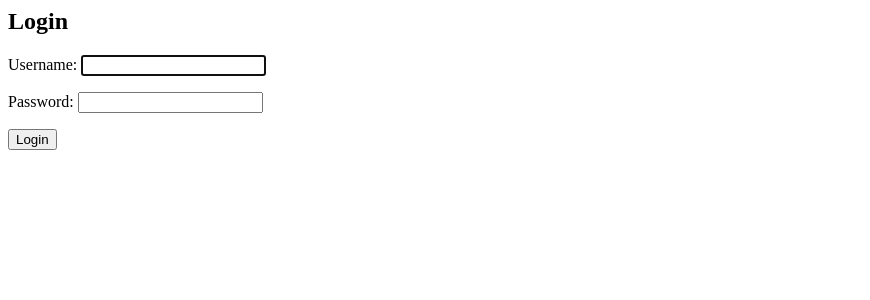
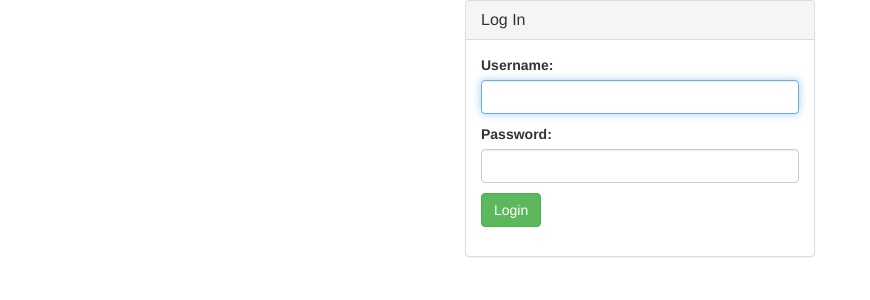
Before and after one commit to Angeluz-07/Tweets-Analysis-CMU-ESPOL, a Django app: page /login in a window 1280 px wide. Shown: the top 300 px of the page, without its empty margins (0-870 px from the left). Run offline with Django 3.2, Linux system fonts and the light colour scheme; some libraries are stand-ins or nearby versions.

Commit message:
feat: improve style of login and annotate.html

```diff
--- a/web_app/analisis/templates/login.html
+++ b/web_app/analisis/templates/login.html
@@ -1,9 +1,38 @@
-{% block title %} <h2>Login</h2>{% endblock %}
+<html>
+<head>
+<link crossorigin="anonymous" href="https://maxcdn.bootstrapcdn.com/bootstrap/3.3.7/css/bootstrap.min.css" integrity="sha384-BVYiiSIFeK1dGmJRAkycuHAHRg32OmUcww7on3RYdg4Va+PmSTsz/K68vbdEjh4u" rel="stylesheet" />
+</head>
+<body>
+<div class="container">
 
-{% block content %}
-  <form method="post">
-    {% csrf_token %}
-    {{ form.as_p }}
-    <button type="submit">Login</button>
-  </form>
-{% endblock %}
+<div class="col-md-4">
+</div>
+<div class="col-md-4">
+  <div class="login-panel panel panel-default">
+          <div class="panel-heading">
+              <h3 class="panel-title">Log In</h3>
+          </div>
+          <div class="panel-body">
+              <form role="form" method="post">
+              {% csrf_token %}
+                  <fieldset>
+                    {{ form.as_p }}
+                    <button type="submit">Login</button>
+                  </fieldset>
+              </form>
+          </div>
+      </div>
+  </div>
+</div>
+<div class="col-md-4">
+</div>
+</div>
+</body>
+<script>
+(function() {
+  document.querySelector("button[type='submit']").setAttribute('class','btn btn-success');
+  document.querySelector("input[type='text']").setAttribute('class','form-control');
+  document.querySelector("input[type='password']").setAttribute('class','form-control');
+})();
+</script>
+</html>
--- a/web_app/analisis/views.py
+++ b/web_app/analisis/views.py
@@ -72,6 +72,8 @@ def index(request):
 def annotate(request, relation_type: str):
     if relation_type not in ['Quote','Reply']:
         raise Http404()
+    if not request.user.is_authenticated:
+        return HttpResponse("User is not authenticated. Log in <a href='/login'>here</a>")
 
     user_id = request.user.id # User logged in
     tweet_relation = get_random_tweet_relation(relation_type, user_id)
```
Also changed, not shown: web_app/analisis/templates/annotate.html (+10 -24 lines).
